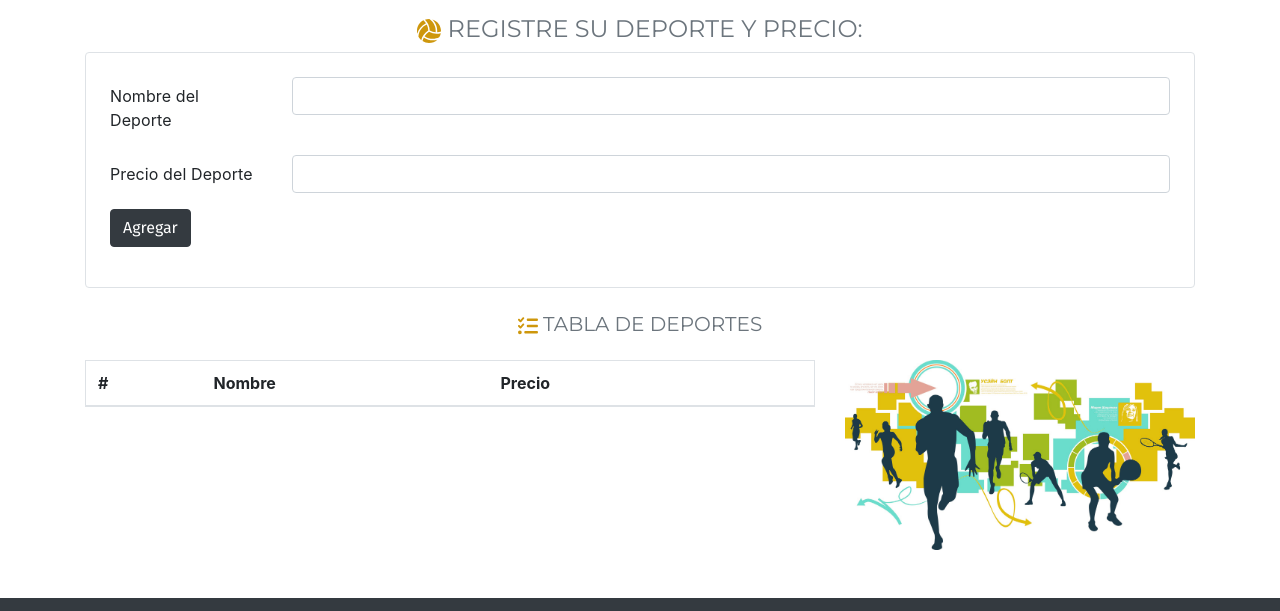
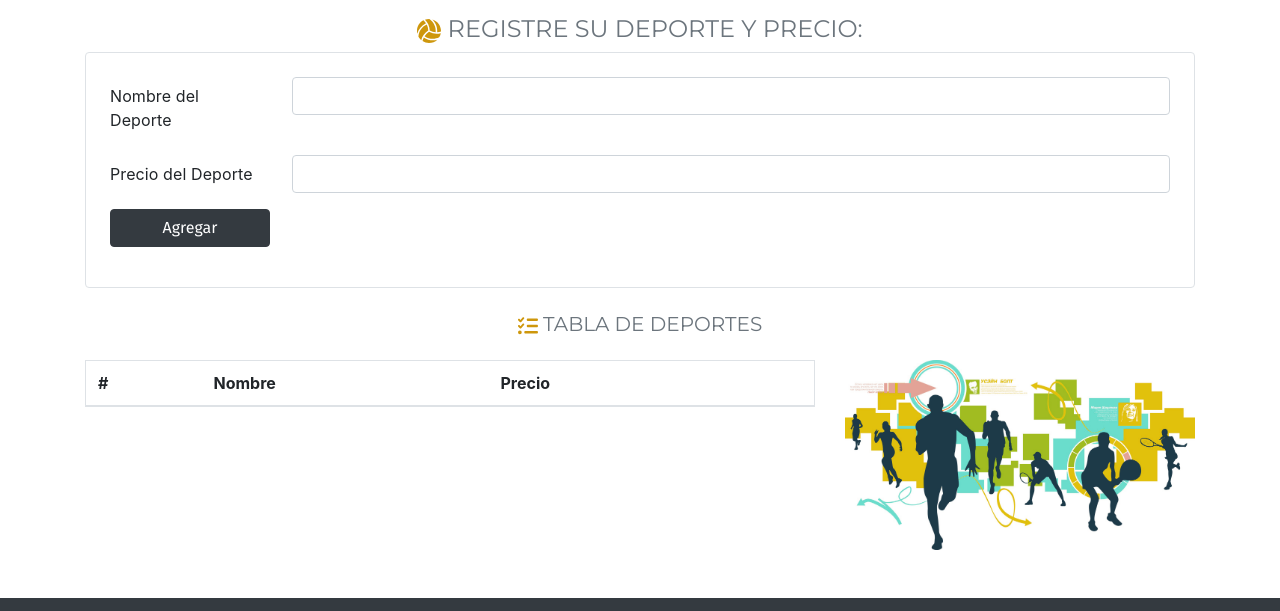
Before and after one commit to AlbertoRodBa/clubes_deportivos_v2, a website: page public/index.html in a window 1280 px wide. Shown: the part 95-706 px from the top of the page. Drawn offline with nearby package versions, Linux system fonts and the light colour scheme; no server answers.

Commit message:
Modificación al tamaño del botón Agregar

```diff
--- a/public/index.html
+++ b/public/index.html
@@ -74,7 +74,7 @@
 
     <div class="form-group row">
       <div class="col-sm-12">
-        <button class="btn btn-dark mr-2" onclick="agregar()">Agregar</button>
+        <button class="btn btn-dark mr-2" style="width: 10rem;" onclick="agregar()">Agregar</button>
       </div>
     </div>
   </div>
```
